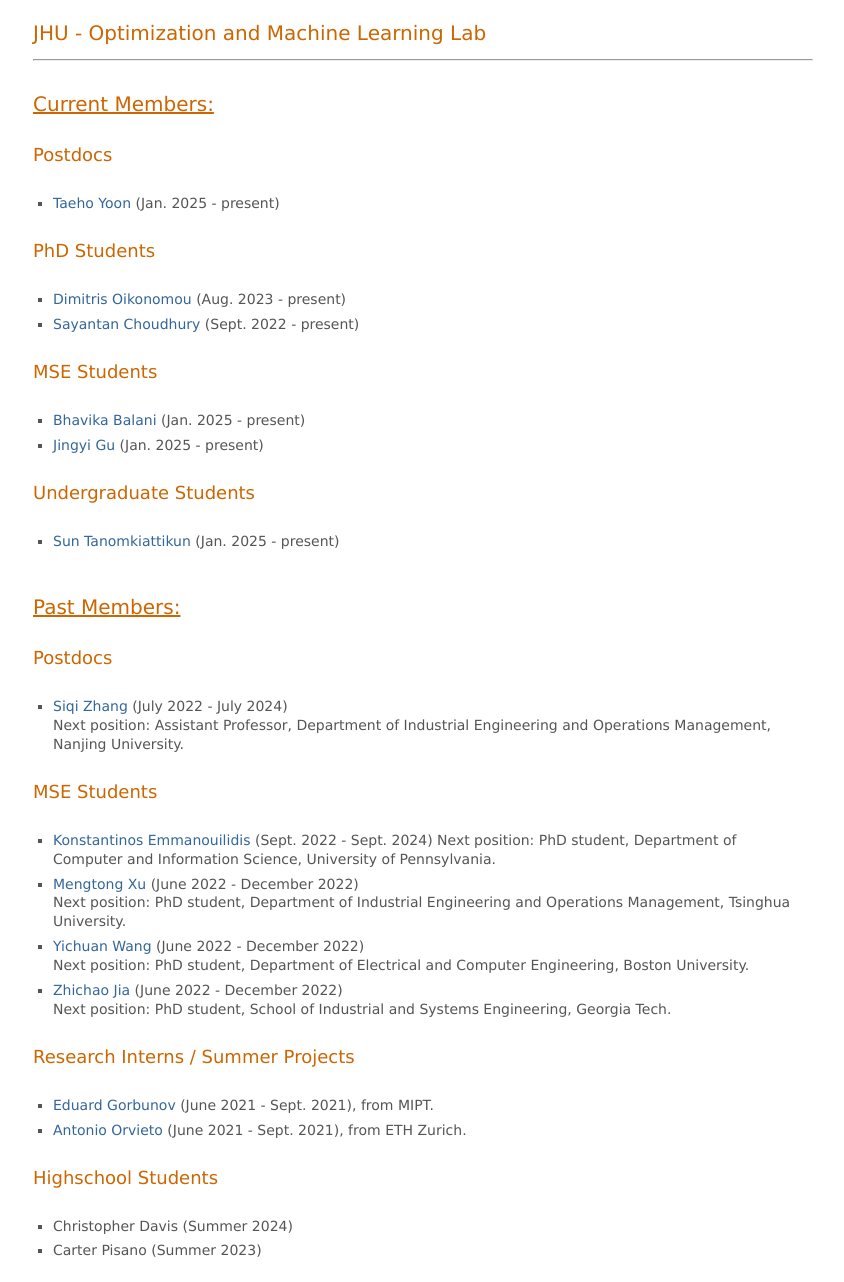
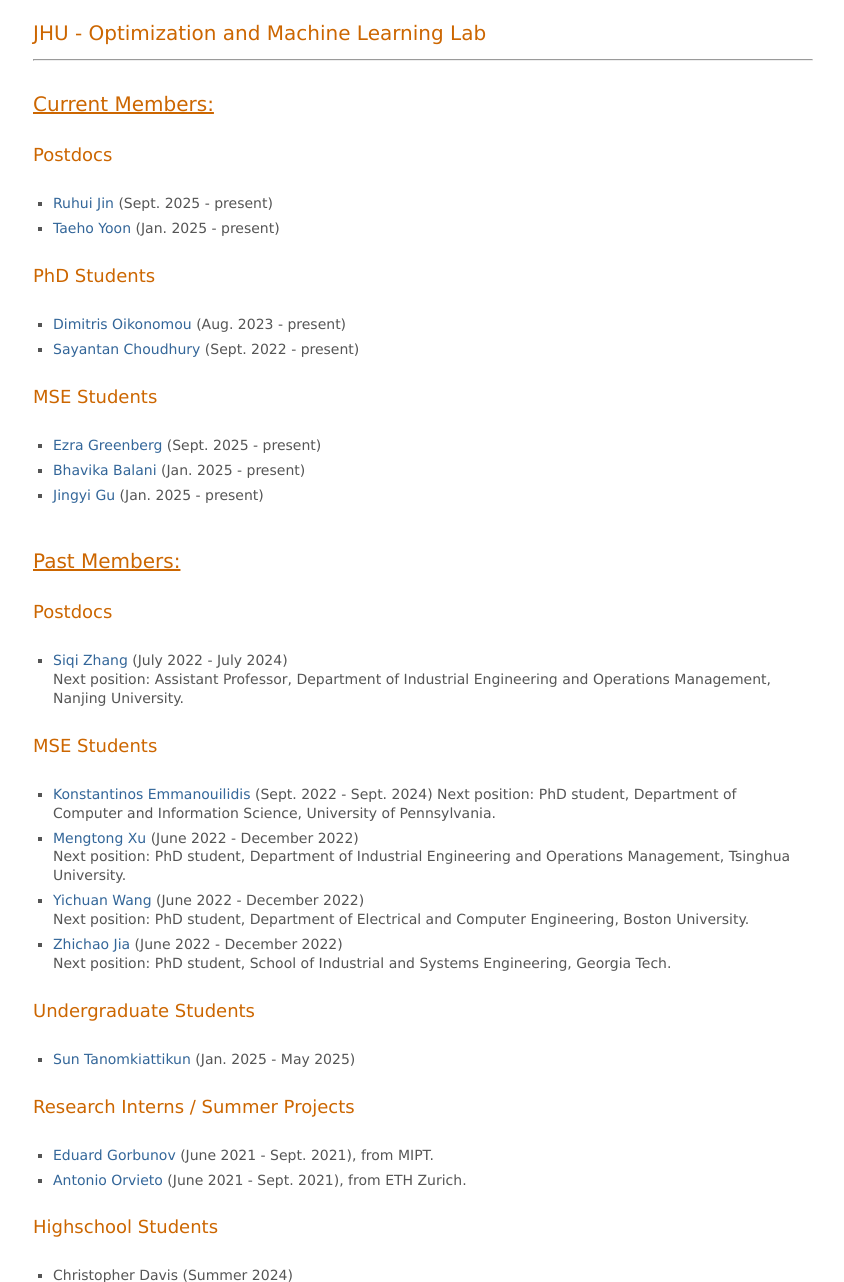
Before and after one commit to NicolasLoizou/NicolasLoizou.github.io, a plain HTML site: page team.html in a window 1280 px wide. Shown: the part 318-1600 px from the top of the page, without its empty margins (107-951 px from the left). Drawn offline with Linux system fonts and the light colour scheme.

Commit message:
Update team.html
update

```diff
--- a/team.html
+++ b/team.html
@@ -56,6 +56,7 @@
 
 <h2> Postdocs </h2>
 <ul>
+  <li> <a href="https://ruhuijin96.github.io/"> Ruhui Jin </a> (Sept. 2025 - present)
   <li> <a href="https://tetrzim.github.io/"> Taeho Yoon </a> (Jan. 2025 - present)
 </ul>
 
@@ -67,13 +68,9 @@
 
 <h2> MSE Students </h2>
 <ul>
+    <li> <a href=" https://nicolasloizou.github.io/team.html"> Ezra Greenberg </a> (Sept. 2025 - present)
   <li> <a href=" https://www.linkedin.com/in/bhavika-balani-51700b168/"> Bhavika Balani </a> (Jan. 2025 - present)
   <li> <a href="https://www.linkedin.com/in/jingyi-gu-78b556245"> Jingyi Gu </a> (Jan. 2025 - present)
-</ul>
-
-<h2> Undergraduate Students </h2>
-<ul>
-  <li> <a href=" https://www.linkedin.com/in/setthakorn-tanomkiattikun-4b1740206/"> Sun Tanomkiattikun </a> (Jan. 2025 - present)
 </ul>
 
 <br>
@@ -96,6 +93,11 @@ Department of Electrical and Computer Engineering, Boston University.
 School of Industrial and Systems Engineering, Georgia Tech.
 </ul>
 
+<h2> Undergraduate Students </h2>
+<ul>
+  <li> <a href=" https://www.linkedin.com/in/setthakorn-tanomkiattikun-4b1740206/"> Sun Tanomkiattikun </a> (Jan. 2025 - May 2025)
+</ul>
+
 <h2> Research Interns / Summer Projects </h2>
 <ul>
   <li> <a href="https://eduardgorbunov.github.io/"> Eduard Gorbunov </a> (June 2021 - Sept. 2021), from MIPT.
```
